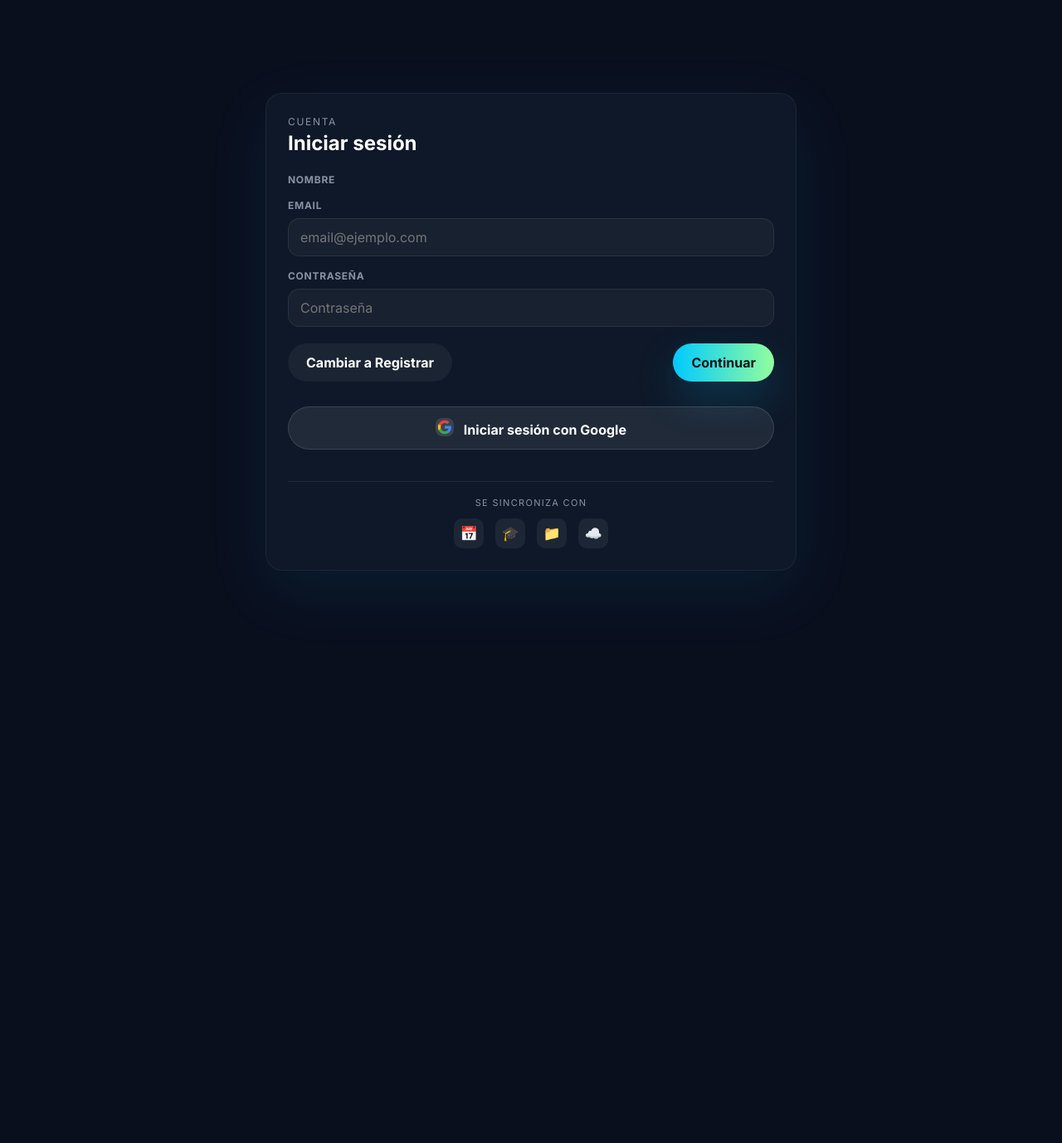
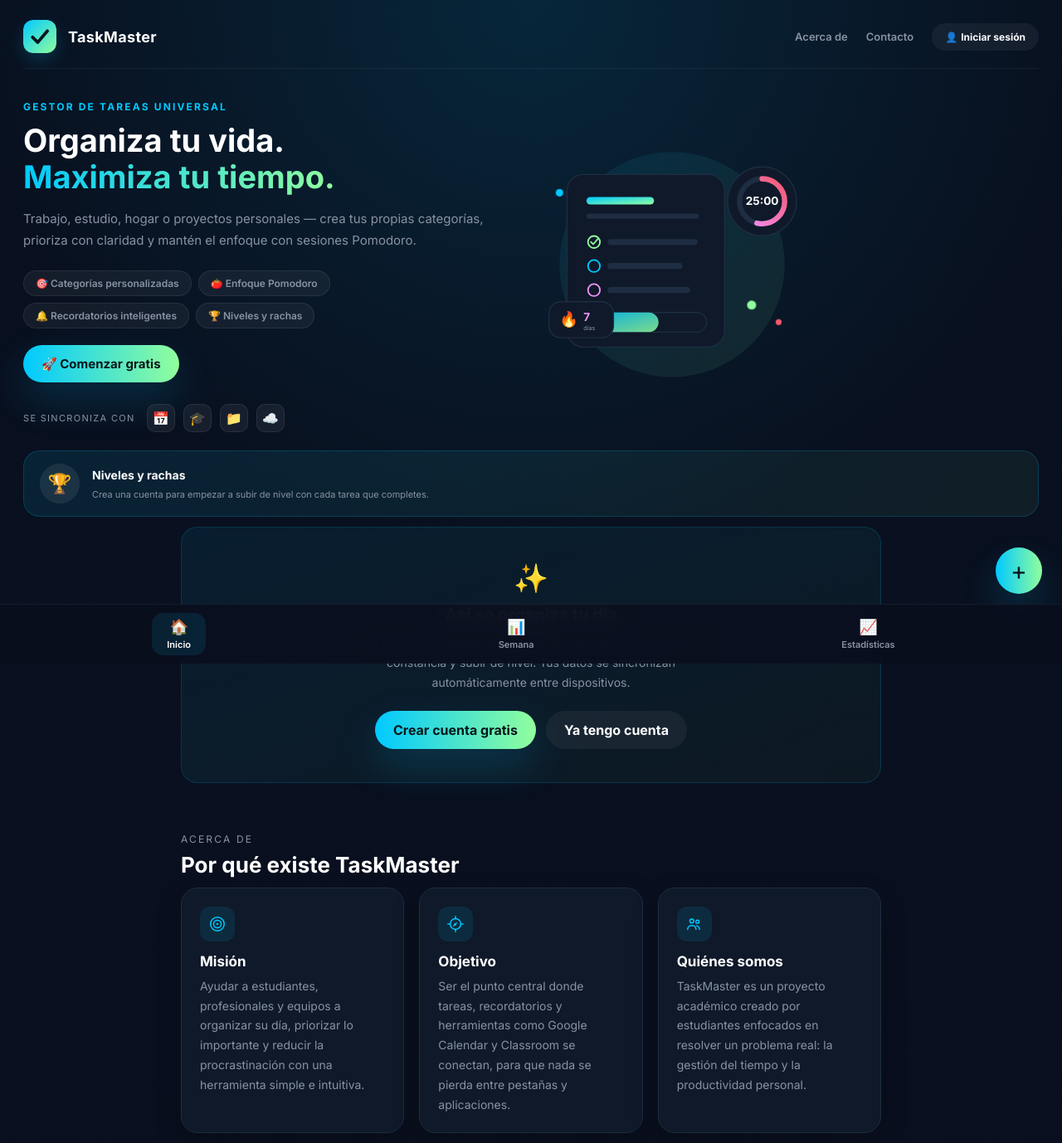
Before and after one commit to valeriafarinango0-cyber/TaskMaster-Web, a PHP site: page / in a window 1280 px wide. Shown: the top 1378 px of the page at 83% size. Before the commit the page ends 688 px from the top, so only its background shows below. Run offline with PHP 8.4, Linux system fonts and the light colour scheme; some libraries are stand-ins or nearby versions.

Commit message:
Landing pública en vez de login obligatorio a pantalla completa
El login se mostraba como una pantalla completa no descartable que
bloqueaba todo (hero, "Acerca de", contacto) antes de ver nada de la
app — igual que un formulario de acceso sin contexto. Se cambia al
patrón de páginas como NotebookLM: la landing (hero con franja de
funcionalidades, sección "Acerca de", contacto) es pública desde el
inicio, y el login/registro es un modal normal, descartable, accesible
desde varios llamados a la acción.

- Se quita AuthView.abrirGate()/._gateMode y .modal-overlay--gate
- Nuevo panel "home-cta" que reemplaza la lista de tareas cuando no
  hay sesión, invitando a crear cuenta gratis
- Franja de 4 funcionalidades clave en el hero (categorías, Pomodoro,
  recordatorios, niveles) para mostrar de qué trata la app sin login
- Tarjeta de nivel muestra un teaser de la gamificación sin sesión
- El botón del hero cambia de "+ Nueva tarea" a "🚀 Comenzar gratis"
  según el estado de sesión
- Semana/Estadísticas piden iniciar sesión en vez de mostrarse vacías

```diff
--- a/assets/css/main.css
+++ b/assets/css/main.css
@@ -220,6 +220,24 @@ img {
   padding: 15px 28px;
 }
 
+.hero__features {
+  display: flex;
+  flex-wrap: wrap;
+  gap: 8px;
+  margin: 0 0 20px;
+}
+
+.hero__feature {
+  padding: 7px 14px;
+  border-radius: var(--radius-pill);
+  background: rgba(255, 255, 255, 0.05);
+  border: 1px solid rgba(255, 255, 255, 0.08);
+  font-size: 12px;
+  font-weight: 600;
+  color: var(--muted);
+  white-space: nowrap;
+}
+
 .hero-sync {
   margin-top: 26px;
   display: flex;
@@ -543,6 +561,46 @@ img {
   height: 8px;
   border-radius: 999px;
   display: inline-block;
+}
+
+/* ── CTA DE INVITADO (sin sesión) ───────────────────────────────────────── */
+
+.home-cta {
+  display: none;
+  text-align: center;
+  padding: 40px 28px;
+  border-radius: var(--radius-lg);
+  background: linear-gradient(160deg, rgba(0, 201, 255, 0.08), rgba(146, 254, 157, 0.04));
+  border: 1px solid rgba(0, 201, 255, 0.16);
+  margin-bottom: 28px;
+  animation: card-in 0.4s ease both;
+}
+
+.home-cta.open { display: block; }
+
+.home-cta__icon {
+  font-size: 34px;
+  margin-bottom: 12px;
+}
+
+.home-cta h3 {
+  margin: 0 0 10px;
+  font-size: 20px;
+}
+
+.home-cta p {
+  margin: 0 auto 22px;
+  max-width: 440px;
+  color: var(--muted);
+  font-size: 14px;
+  line-height: 1.7;
+}
+
+.home-cta__actions {
+  display: flex;
+  justify-content: center;
+  gap: 12px;
+  flex-wrap: wrap;
 }
 
 /* ── TARJETAS DE TAREA ──────────────────────────────────────────────────── */
@@ -959,13 +1017,6 @@ img {
   display: flex;
 }
 
-/* Login obligatorio: fondo solido (no se ve ni se puede interactuar con el
-   panel de atras), z-index por encima de cualquier otro modal. */
-.modal-overlay--gate {
-  background: var(--bg);
-  backdrop-filter: none;
-  z-index: 200;
-}
 
 .sync-apps {
   margin-top: 22px;
@@ -1603,9 +1654,9 @@ img {
   transform: translateX(-50%);
   display: grid;
   gap: 12px;
-  /* Por encima del modal de login obligatorio (.modal-overlay--gate, z-index 200)
-     para que los errores de acceso (email/contraseña incorrectos) se vean. */
-  z-index: 210;
+  /* Por encima de cualquier modal abierto (.modal-overlay, z-index 40) para que
+     los errores de acceso (email/contraseña incorrectos) se vean. */
+  z-index: 50;
   width: min(360px, calc(100% - 32px));
 }
 
--- a/assets/js/app.js
+++ b/assets/js/app.js
@@ -25,28 +25,60 @@ class App {
   }
 
   // ── Carga inicial ─────────────────────────────────────────────────────────
-  // Login obligatorio: si no hay sesión guardada, el panel queda bloqueado
-  // detrás del modal de acceso (AuthView.abrirGate) y no se cargan tareas
-  // hasta que el usuario inicie sesión o se registre.
+  // La landing (hero, "Acerca de", contacto) siempre es pública. Solo el panel
+  // de tareas requiere sesión: sin ella se muestra un llamado a crear cuenta
+  // en lugar de la lista de tareas (mostrarModoInvitado).
 
   async _iniciar() {
     const haySesion = this.authView._restoreUser();
-    if (!haySesion) {
-      this.authView.abrirGate();
-      return;
+    if (haySesion) {
+      await this._cargarPanel();
+    } else {
+      this.mostrarModoInvitado();
     }
-    await this._cargarPanel();
   }
 
-  /** Se llama desde AuthView tras un login/registro exitoso durante el gate. */
+  /** Se llama desde AuthView tras un login/registro/Google exitoso. */
   async onAuthenticated() {
     await this._cargarPanel();
   }
 
   async _cargarPanel() {
+    this._setUiInvitado(false);
     await taskViewModel.cargarTodo();
     this.homeView.render();
     this._iniciarSyncTiempoReal();
+  }
+
+  /** Estado público sin sesión: oculta datos personales y muestra el CTA de registro. */
+  mostrarModoInvitado() {
+    this._setUiInvitado(true);
+  }
+
+  _setUiInvitado(activo) {
+    const homeCta    = document.getElementById('home-cta');
+    const sectionHdr = document.getElementById('home-section-header');
+    const filterRow  = document.getElementById('filter-row');
+    const taskSec    = document.querySelector('.task-section');
+    const headerSum  = document.querySelector('.header-summary');
+    const nivelCard  = document.getElementById('nivel-card');
+    const btnHero    = document.getElementById('btn-nueva-tarea');
+
+    if (homeCta)    homeCta.classList.toggle('open', activo);
+    if (sectionHdr) sectionHdr.style.display = activo ? 'none' : '';
+    if (filterRow)  filterRow.style.display  = activo ? 'none' : '';
+    if (taskSec)    taskSec.style.display    = activo ? 'none' : '';
+    if (headerSum)  headerSum.style.display  = activo ? 'none' : '';
+    if (btnHero)    btnHero.textContent      = activo ? '🚀 Comenzar gratis' : '+ Nueva tarea';
+
+    if (activo && nivelCard) {
+      nivelCard.innerHTML = `
+        <div class="nivel-card__icon">🏆</div>
+        <div class="nivel-card__body">
+          <div class="nivel-card__top"><span class="nivel-card__nombre">Niveles y rachas</span></div>
+          <p class="nivel-card__siguiente">Crea una cuenta para empezar a subir de nivel con cada tarea que completes.</p>
+        </div>`;
+    }
   }
 
   // ── Sincronización en tiempo real (Firestore, opcional) ─────────────────────
@@ -177,6 +209,11 @@ class App {
     document.querySelectorAll('.nav-btn').forEach(btn => {
       btn.addEventListener('click', () => {
         const vista = btn.dataset.view;
+        if (vista === 'semana' && !this.user) {
+          this.showToast('Inicia sesión para ver tu progreso semanal', 'info');
+          this.authView.openMode('login');
+          return;
+        }
         this._cambiarVista(vista);
         document.querySelectorAll('.nav-btn').forEach(b => b.classList.remove('active'));
         btn.classList.add('active');
@@ -197,10 +234,21 @@ class App {
     });
 
     const btnNew = document.getElementById('btn-nueva-tarea');
-    if (btnNew) btnNew.addEventListener('click', () => this.modalView.abrirNueva());
+    if (btnNew) btnNew.addEventListener('click', () => {
+      if (this.user) this.modalView.abrirNueva();
+      else this.authView.openMode('register');
+    });
 
     const btnFab = document.getElementById('btn-fab-nueva-tarea');
-    if (btnFab) btnFab.addEventListener('click', () => this.modalView.abrirNueva());
+    if (btnFab) btnFab.addEventListener('click', () => {
+      if (this.user) this.modalView.abrirNueva();
+      else this.authView.openMode('register');
+    });
+
+    const btnCtaRegistro = document.getElementById('btn-cta-registro');
+    if (btnCtaRegistro) btnCtaRegistro.addEventListener('click', () => this.authView.openMode('register'));
+    const btnCtaLogin = document.getElementById('btn-cta-login');
+    if (btnCtaLogin) btnCtaLogin.addEventListener('click', () => this.authView.openMode('login'));
 
     const btnAccount = document.getElementById('btn-account');
     if (btnAccount) btnAccount.addEventListener('click', () => {
--- a/assets/js/view/AuthView.js
+++ b/assets/js/view/AuthView.js
@@ -13,7 +13,6 @@ class AuthView {
     this.$submit = document.getElementById('btn-auth-submit');
 
     this.mode = 'login'; // or 'register'
-    this._gateMode = false; // true mientras no hay sesión: el modal no se puede cerrar
 
     this._bind();
   }
@@ -38,23 +37,6 @@ class AuthView {
     this.$btnSwitch.textContent = this.mode === 'login' ? 'Cambiar a Registrar' : 'Cambiar a Iniciar sesión';
     this.$nombre.style.display = this.mode === 'login' ? 'none' : 'block';
     this.open();
-  }
-
-  /**
-   * Login obligatorio: bloquea el panel por completo (fondo sólido, sin botón
-   * de cerrar, sin cerrar con click afuera ni Escape) hasta iniciar sesión.
-   */
-  abrirGate() {
-    this._gateMode = true;
-    this.$overlay.classList.add('modal-overlay--gate');
-    this.$btnClose.style.display = 'none';
-    this.openMode('login');
-  }
-
-  _salirDeGate() {
-    this._gateMode = false;
-    this.$overlay.classList.remove('modal-overlay--gate');
-    this.$btnClose.style.display = '';
   }
 
   /** Simula login con proveedor (Google). En producción usar OAuth. */
@@ -91,7 +73,6 @@ class AuthView {
   }
 
   close() {
-    if (this._gateMode) return; // no se puede cerrar sin iniciar sesión
     this.$overlay.classList.remove('open');
   }
 
@@ -130,20 +111,13 @@ class AuthView {
     }
   }
 
-  /** Ruta común tras un login/registro/Google exitoso, venga de gate o del modal normal. */
+  /** Ruta común tras un login/registro/Google exitoso. */
   async _onAuthSuccess(user, mensaje) {
-    const veniaDeGate = this._gateMode;
-    if (veniaDeGate) this._salirDeGate();
     this.app.setUser(user);
     this.$form.reset();
     this.close();
     this.app.showToast(mensaje, 'success');
-    if (veniaDeGate) {
-      await this.app.onAuthenticated();
-    } else if (window.taskViewModel) {
-      await window.taskViewModel.cargarTodo();
-      if (this.app.homeView) this.app.homeView.render();
-    }
+    await this.app.onAuthenticated();
   }
 
   _restoreUser() {
@@ -154,11 +128,12 @@ class AuthView {
     return false;
   }
 
-  /** Cierra sesión: vuelve a exigir login (el panel se bloquea de nuevo). */
+  /** Cierra sesión: vuelve a la landing pública en modo invitado. */
   logout() {
     localStorage.removeItem('tm_user');
     this.app.setUser(null);
-    this.abrirGate();
+    this.app.mostrarModoInvitado();
+    this.app.showToast('Sesión cerrada', 'info');
   }
 }
 
--- a/index.html
+++ b/index.html
@@ -31,6 +31,14 @@
         <p class="hero__eyebrow">Gestor de tareas universal</p>
         <h1 class="hero__title">Organiza tu vida.<br /><span class="hero__title-accent">Maximiza tu tiempo.</span></h1>
         <p class="hero__subtitle">Trabajo, estudio, hogar o proyectos personales — crea tus propias categorías, prioriza con claridad y mantén el enfoque con sesiones Pomodoro.</p>
+
+        <div class="hero__features">
+          <span class="hero__feature">🎯 Categorías personalizadas</span>
+          <span class="hero__feature">🍅 Enfoque Pomodoro</span>
+          <span class="hero__feature">🔔 Recordatorios inteligentes</span>
+          <span class="hero__feature">🏆 Niveles y rachas</span>
+        </div>
+
         <button class="btn btn--primary btn--hero" id="btn-nueva-tarea">+ Nueva tarea</button>
 
         <div class="hero-sync">
@@ -125,12 +133,22 @@
 
     <!-- ═══════════ PANTALLA 1 — INICIO ═══════════ -->
     <section id="view-home" class="view active">
-      <div class="section-header">
+      <div class="section-header" id="home-section-header">
         <div>
           <p class="section-label">CATEGORÍAS</p>
           <h2>Filtra tu día</h2>
         </div>
       </div>
+      <div class="home-cta" id="home-cta">
+        <div class="home-cta__icon">✨</div>
+        <h3>Así se organiza tu día</h3>
+        <p>Crea una cuenta gratuita para guardar tus tareas, ver tu racha de constancia y subir de nivel. Tus datos se sincronizan automáticamente entre dispositivos.</p>
+        <div class="home-cta__actions">
+          <button class="btn btn--primary" id="btn-cta-registro">Crear cuenta gratis</button>
+          <button class="btn btn--ghost" id="btn-cta-login">Ya tengo cuenta</button>
+        </div>
+      </div>
+
       <div class="filter-row" id="filter-row"></div>
 
       <div class="task-section">
```
